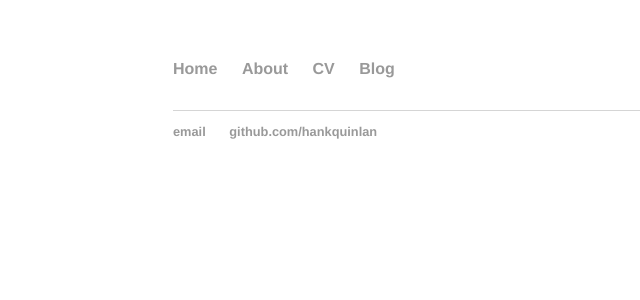
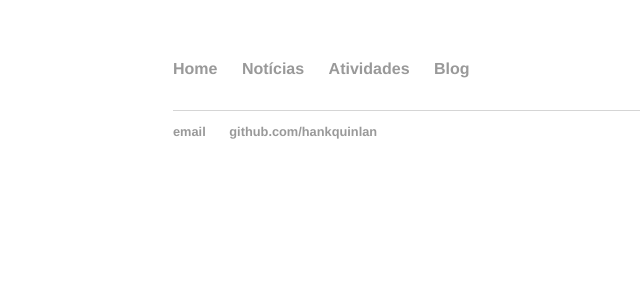
Before and after one commit to pedrocostaferreira/pedrocostaferreira.github.io, a Jekyll site: the page built from index.html, in a window 1280 px wide. Shown: the top 300 px of the page, without its empty margins (19-659 px from the left). Built offline with Jekyll 4.4.1, drawn with Linux system fonts in a browser that asks for light colours.

Commit message:
Update default.html

```diff
--- a/_layouts/default.html
+++ b/_layouts/default.html
@@ -4,13 +4,15 @@
 			<title>{{ page.title }}</title>
 			<!-- link to main stylesheet -->
 			<link rel="stylesheet" type="text/css" href="/css/main.css">
+			<link href="http://fonts.googleapis.com/css?family=Open+Sans:400italic,600italic,400,600"rel="stylesheet">
+			<link href="/css/font-awesome.css" rel="stylesheet">
 		</head>
 		<body>
 			<nav>
 	    		<ul>
 	        		<li><a href="/">Home</a></li>
-		        	<li><a href="/about">About</a></li>
-	        		<li><a href="/cv">CV</a></li>
+		        	<li><a href="/noticias">Notícias</a></li>
+	        		<li><a href="/atividades">Atividades</a></li>
 	        		<li><a href="/blog">Blog</a></li>
 	    		</ul>
 			</nav>
```
